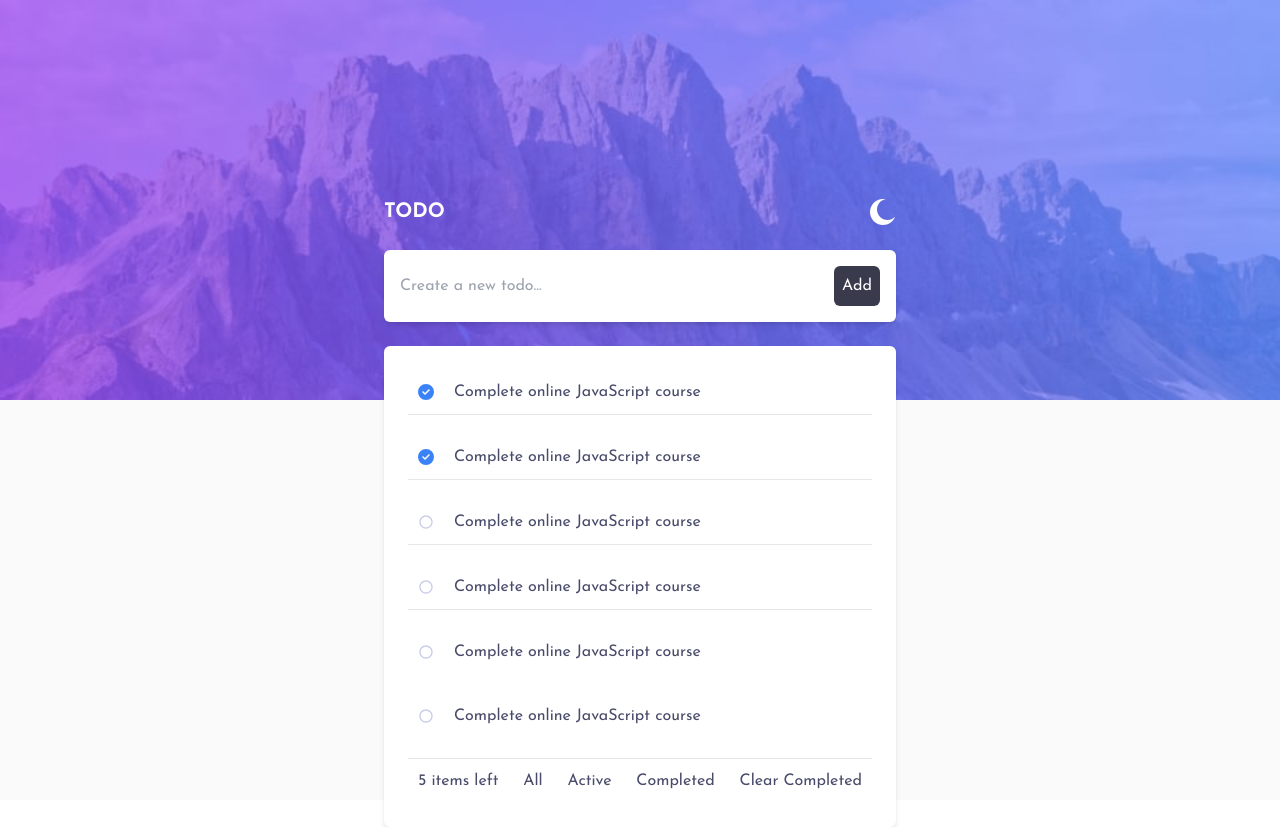
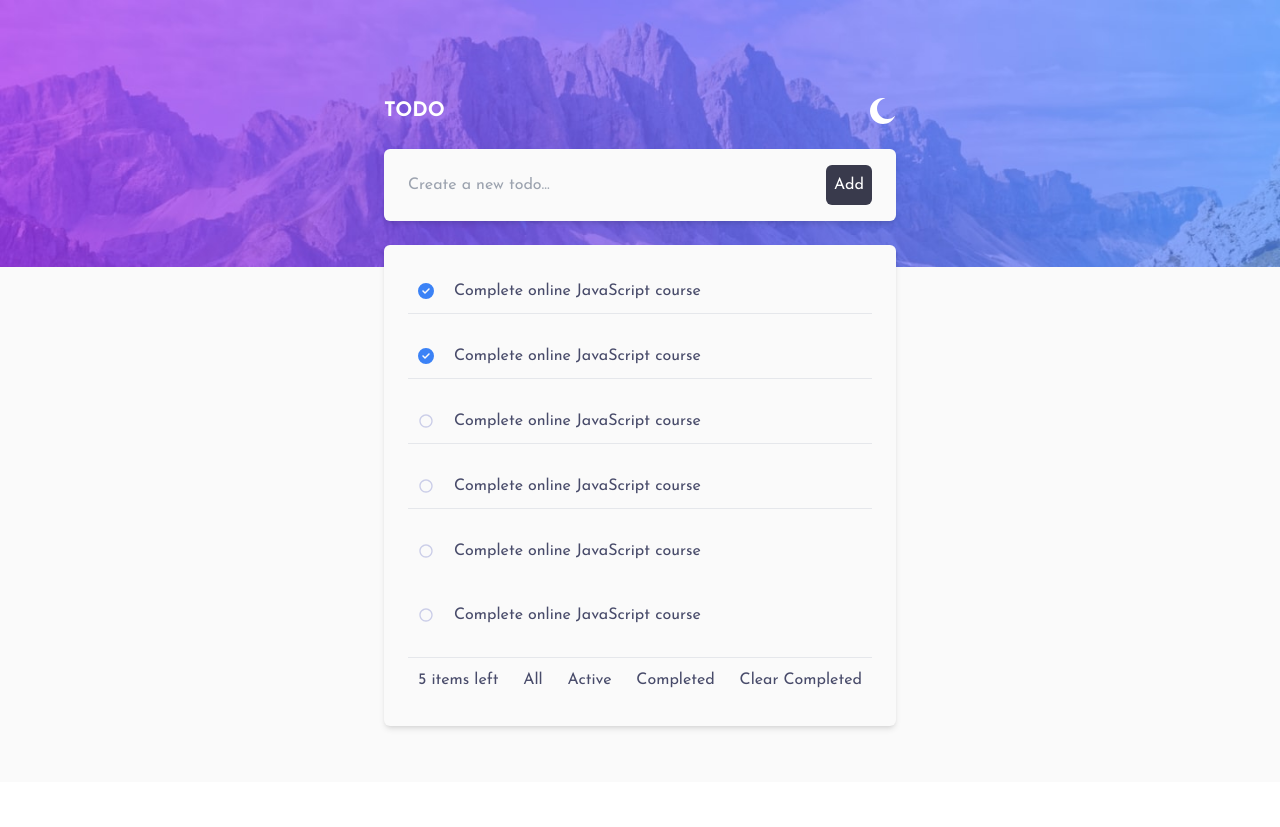
Before and after one commit to Thintalltom/GT-contribution, a React (Vite) app in the folder todo/: page / in a window 1280 px wide. After the commit the page ends 800 px from the top, so only its background shows below. Built offline with nearby package versions, Linux system fonts and the light colour scheme.

Commit message:
add context and hook

```diff
--- a/todo/src/components/SearchBar.tsx
+++ b/todo/src/components/SearchBar.tsx
@@ -1,16 +1,27 @@
+import { useTheme } from "../hooks/useTheme";
+
 const SearchBar = () => {
+  const { theme } = useTheme();
   return (
-        <div className="flex items-center bg-white w-full max-w-lg p-4 rounded-md shadow-md mb-6">
+    <div
+      className={`flex items-center ${
+        theme === "dark" ? "bg-veryDarkBlue" : "bg-veryLightGray "
+      } w-full max-w-lg px-6 py-4 rounded-md shadow-md mb-6`}
+    >
       <input
         type="text"
         placeholder="Create a new todo..."
-                className="flex-1 text-veryDarkGrayishBlue placeholder-gray-400 focus:outline-none"
+        className={`flex-1 bg-transparent  ${
+          theme === "dark"
+            ? " text-veryLightGrayishBlue"
+            : "text-veryDarkGrayishBlue"
+        } focus:outline-none`}
       />
       <button className="ml-4 bg-veryDarkGrayishBlueDarker text-white p-2 rounded-md hover:bg-veryDarkGrayishBlueDark">
         Add
       </button>
     </div>
   );
-}
+};
 
 export default SearchBar;
--- a/todo/src/components/ThemeButton.jsx
+++ /dev/null
@@ -1,25 +0,0 @@
-import React from "react";
-
-interface ThemeButtonProps {
-  theme: string;
-  setTheme: (theme: string) => void;
-  lightIcon: string;
-  darkIcon: string;
-}
-
-const ThemeButton: React.FC<ThemeButtonProps> = ({
-  theme,
-  setTheme,
-  lightIcon,
-  darkIcon,
-}) => {
-  const isLightTheme = theme === "light";
-
-  return (
-    <button onClick={() => setTheme(isLightTheme ? "dark" : "light")}>
-      <img src={isLightTheme ? darkIcon : lightIcon} alt="" />
-    </button>
-  );
-};
-
-export default ThemeButton;
--- a/todo/src/components/ToDoCard.tsx
+++ b/todo/src/components/ToDoCard.tsx
@@ -1,11 +1,24 @@
 import { FaCircleCheck } from "react-icons/fa6";
 import { MdOutlineRadioButtonUnchecked } from "react-icons/md";
+import { useTheme } from "../hooks/useTheme";
 
 const ToDoCard = () => {
+  const { theme } = useTheme();
+
   return (
-    <div className="bg-white text-veryDarkGrayishBlue w-full max-w-lg p-6 rounded-md shadow-md">
+    <div
+      className={`${
+        theme === "light"
+          ? "bg-veryLightGray text-veryDarkGrayishBlue"
+          : "bg-veryDarkGrayishBlueDarker text-veryLightGrayishBlue"
+      } w-full max-w-lg p-6 rounded-md shadow-md`}
+    >
       <ul>
-        <li className="flex items-center mb-5 border-b-[1px] p-[10px]">
+        <li
+          className={`flex items-center mb-5 border-b-[1px] ${
+            theme === "dark" ? "border-b-veryDarkGrayishBlue" : ""
+          }  p-[10px]`}
+        >
           <span className="text-blue-500 mr-5">
             {" "}
             <FaCircleCheck />
--- a/todo/src/screens/Home.tsx
+++ b/todo/src/screens/Home.tsx
@@ -9,7 +9,11 @@ export default function Home() {
   const { theme } = useTheme();
 
   return (
-    <div className="h-screen flex flex-col relative">
+    <div
+      className={`flex flex-col relative ${
+        theme === "light" ? "bg-veryLightGray" : "bg-veryDarkBlue"
+      }`}
+    >
       <div className="flex-1">
         {theme === "dark" ? (
           <img
@@ -25,13 +29,9 @@ export default function Home() {
           />
         )}
       </div>
-      <div
-        className={`flex-auto ${
-          theme === "light" ? "bg-veryLightGray" : "bg-veryDarkBlue"
-        }`}
-      ></div>
+      <div className="flex-auto"></div>
 
-      <div className="absolute inset-0 flex flex-col items-center justify-center z-50 mt-56">
+      <div className="flex flex-col items-center mt-[-170px]  mb-14">
         <Title />
         <SearchBar />
         <ToDoCard />
```
Lines whose indentation alone changed are shown as unchanged.
